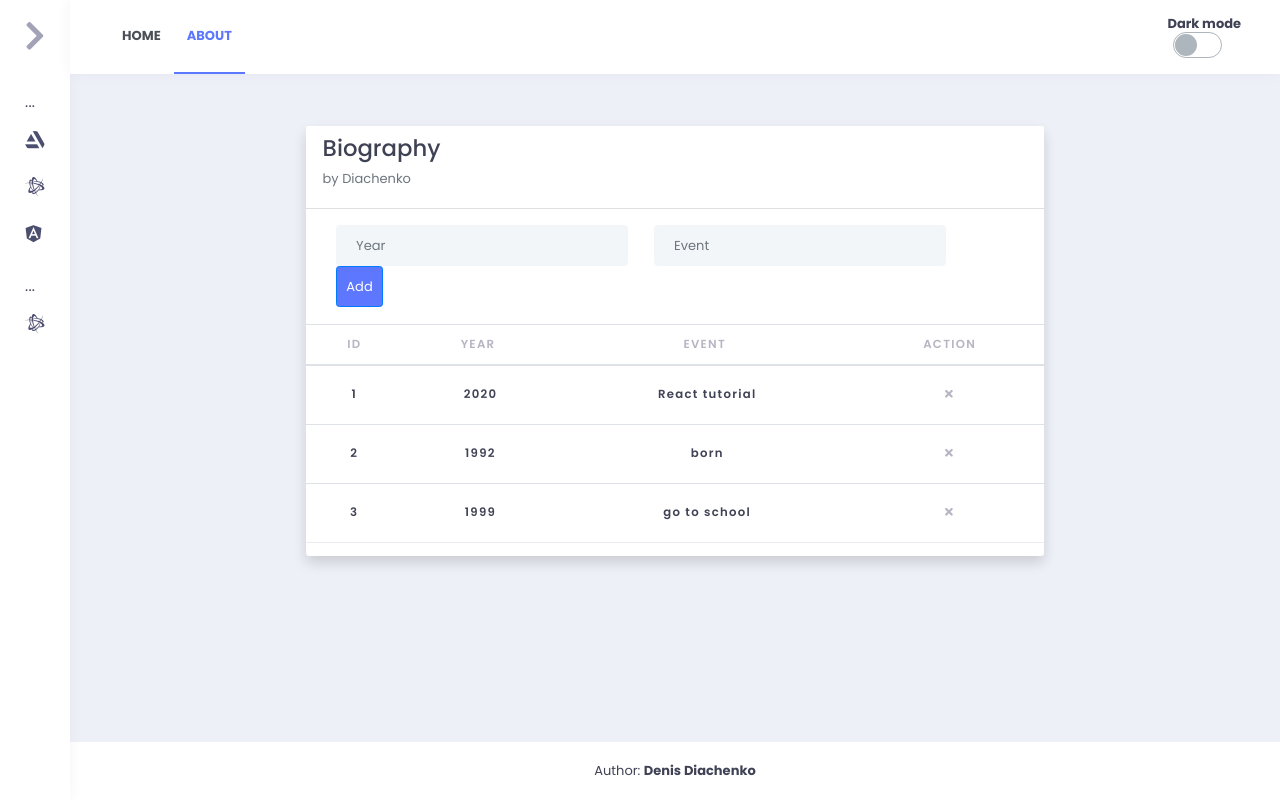
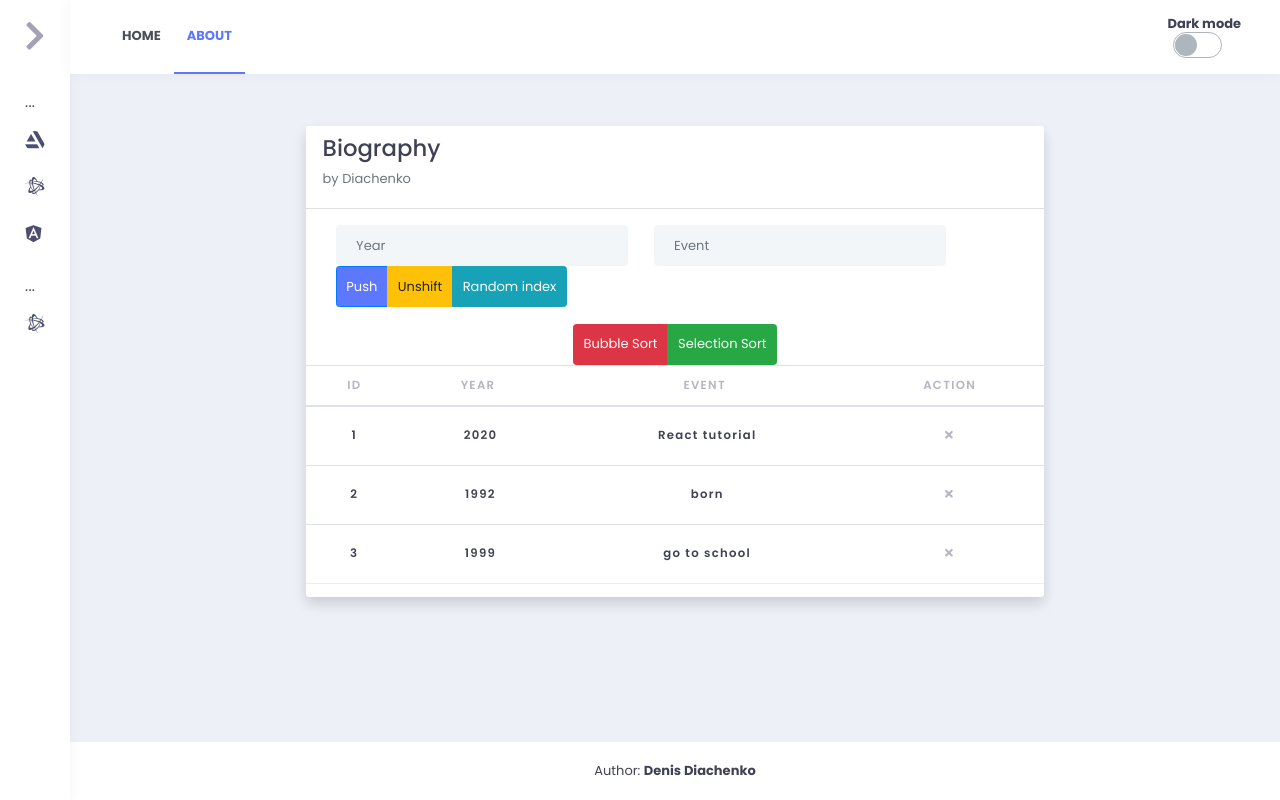
Before and after one commit to DeniskasViskas/onix_test_case, a React (Create React App) app: page /about in a window 1280 px wide. Built offline with nearby package versions, Linux system fonts and the light colour scheme.

Commit message:
add push,unshift,to random index insert,bubbleSort,selectionSoert

```diff
--- a/src/components/biography/BiographyTable.js
+++ b/src/components/biography/BiographyTable.js
@@ -6,22 +6,29 @@ import TableForm from "./TableForm";
 function BiographyTable() {
     let biographyData = [
         {
-            'year':2020,
-            'event':'React tutorial'
+            'year': 2020,
+            'event': 'React tutorial'
         },
         {
-            'year':1992,
-            'event':'born'
+            'year': 1992,
+            'event': 'born'
         },
         {
-            'year':1999,
-            'event':'go to school'
+            'year': 1999,
+            'event': 'go to school'
         }
     ];
     let sortType = '';
     let sortProp = '';
+
+    function getRandomIntInclusive(min, max) {
+        min = Math.ceil(min);
+        max = Math.floor(max);
+        return Math.floor(Math.random() * (max - min + 1)) + min //Максимум и минимум включаются
+    }
+
     function sortByProp(prop) {
-        return function(a, b) {
+        return function (a, b) {
             if (a[prop] > b[prop]) {
                 return 1;
             } else if (a[prop] < b[prop]) {
@@ -30,25 +37,72 @@ function BiographyTable() {
             return 0;
         }
     }
-    function sortData(prop,type) {
+
+    function sortData(prop, type) {
         sortProp = prop
         biographyData.sort(sortByProp(prop));
-        if (type === 'desc'){
+        if (type === 'desc') {
             biographyData.reverse()
         }
         sortType = (sortType === 'desc') ? 'asc' : 'desc'
         console.log(biographyData)
     }
-    function add(data) {
-        console.log(biographyData.concat(data))
+
+    function add(data, action) {
+        switch (action) {
+            case 'push':
+                biographyData = biographyData.concat(data)
+                break
+            case 'unshift':
+                biographyData = [data].concat(biographyData)
+                break
+            case 'index':
+                let index = getRandomIntInclusive(0, biographyData.length);
+                biographyData.splice(index, 0, data)
+                break
+        }
+        console.log(biographyData)
     }
+
     function remove(index) {
         console.log(
-            biographyData.filter((item,i)=>{
-                return i !== index;
+            biographyData.filter((item, i) => {
+                return i !== index
             })
         )
     }
+
+    function bubbleSort(prop) {
+        let n = biographyData.length;
+        for (let i = 0; i < n - 1; i++) {
+            for (let j = 0; j < n - 1 - i; j++) {
+                if (biographyData[j + 1][prop] < biographyData[j][prop]) {
+                    let t = biographyData[j + 1][prop]
+                    biographyData[j + 1][prop] = biographyData[j][prop]
+                    biographyData[j][prop] = t
+                }
+            }
+        }
+        console.log(biographyData)
+        return biographyData;
+    }
+
+    function selectionSort(prop){
+        console.log(biographyData)
+        let n = biographyData.length
+        for (let i = 0; i < n - 1; i++) {
+            let min = i
+            for (let j = i + 1; j < n; j++) {
+                if (biographyData[j][prop] < biographyData[min][prop]) min = j
+            }
+            let t = biographyData[min][prop]
+            biographyData[min][prop] = biographyData[i][prop]
+            biographyData[i][prop] = t
+        }
+        console.log(biographyData)
+        return biographyData;
+    }
+
     return (
         <div className="card custom-card p-0 col-lg-8 col-12 offset-lg-2 shadow">
             <div className="card-header bg-white">
@@ -64,29 +118,38 @@ function BiographyTable() {
             </div>
             <div className={"card-body p-0"}>
                 <div className={"table-responsive text-center "}>
+                    <div className={"btn-group"}>
+                        <div className={"btn btn-danger"} onClick={() => {bubbleSort('year')}}>
+                            Bubble Sort
+                        </div>
+                        <div className={"btn btn-success"} onClick={() => {selectionSort('year')}}>
+                            Selection Sort
+                        </div>
+                    </div>
+
                     <table className={"table table-custom"}>
                         <thead className={"table-head"}>
                         <tr className={"table-row"}>
                             <th className={"table-cell"}><span>id</span></th>
                             <th className={"table-cell cell-sortable"}>
-                                <span onClick={()=>sortData('year',sortType)}>year</span>
+                                <span onClick={() => sortData('year', sortType)}>year</span>
                                 {
-                                    sortProp ==='year' && sortType === 'asc' &&
+                                    sortProp === 'year' && sortType === 'asc' &&
                                     <i className="fas fa-long-arrow-alt-up"/>
                                 }
                                 {
-                                    sortProp ==='year' && sortType === 'desc' &&
+                                    sortProp === 'year' && sortType === 'desc' &&
                                     <i className="fas fa-long-arrow-alt-down"/>
                                 }
                             </th>
                             <th className={"table-cell cell-sortable"}>
-                                <span onClick={()=>sortData('event',sortType)}>event</span>
+                                <span onClick={() => sortData('event', sortType)}>event</span>
                                 {
-                                    sortProp ==='event' && sortType === 'asc' &&
+                                    sortProp === 'event' && sortType === 'asc' &&
                                     <i className="fas fa-long-arrow-alt-up"/>
                                 }
                                 {
-                                    sortProp ==='event' && sortType === 'desc' &&
+                                    sortProp === 'event' && sortType === 'desc' &&
                                     <i className="fas fa-long-arrow-alt-down"/>
                                 }
                             </th>
@@ -97,7 +160,7 @@ function BiographyTable() {
                         </thead>
                         <tbody className={"table-body"}>
                         {
-                            biographyData.map((item,index)=>
+                            biographyData.map((item, index) =>
                                 <TableRow key={index} item={item} index={index} remove={remove}/>
                             )
                         }
--- a/src/components/biography/TableForm.js
+++ b/src/components/biography/TableForm.js
@@ -1,12 +1,13 @@
 import React from "react";
 function TableForm({formSubmit}) {
+    let action = '';
     function handleSubmit(event) {
         event.preventDefault();
         formSubmit(
             {
                 year:Number(event.target.year.value),
                 event:event.target.event.value
-            }
+            },action
         )
     }
     return (
@@ -18,8 +19,10 @@ function TableForm({formSubmit}) {
             <div className={'form-group mx-sm-3'}>
                 <input type="text" className={"form-control"} name={"event"} placeholder={'Event'} required/>
             </div>
-            <div className={'form-group mx-sm-3'}>
-                <button className={"btn btn-primary"}>Add</button>
+            <div className={'mx-sm-3 btn-group'}>
+                <button className={"btn btn-primary"} onClick={()=>{action = 'push'}}>Push</button>
+                <button className={"btn btn-warning"} onClick={()=>{action = 'unshift'}}>Unshift</button>
+                <button className={"btn btn-info"} onClick={()=>{action = 'index'}}>Random index</button>
             </div>
             {/*</div>*/}
         </form>
```
